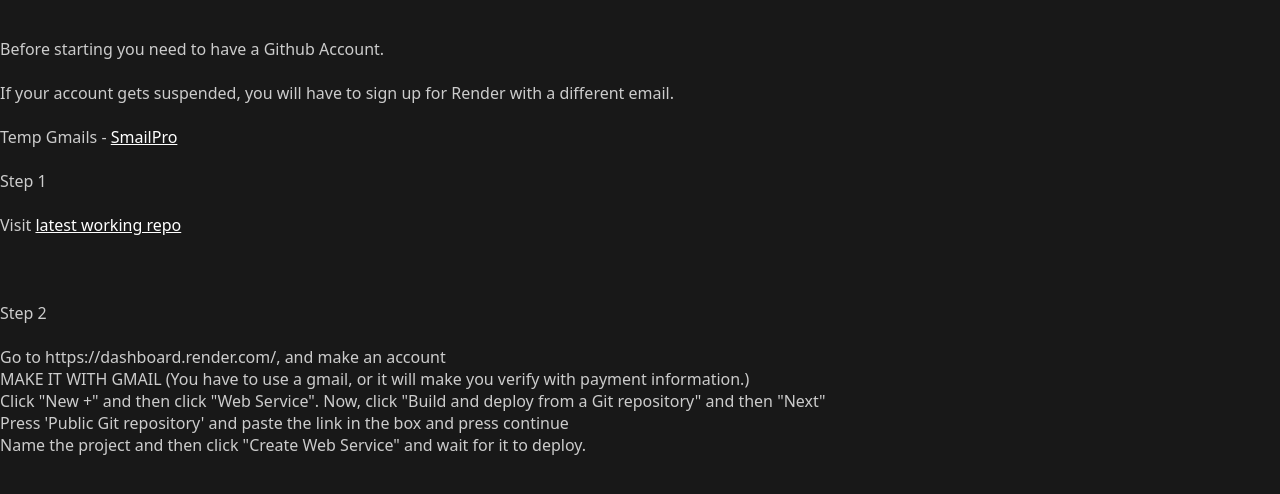
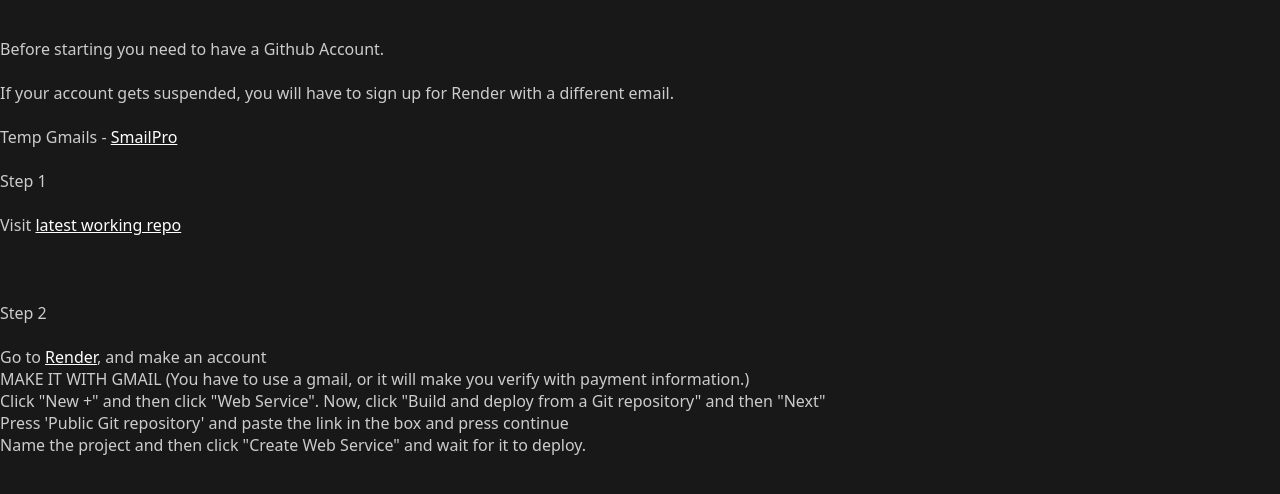
Before and after one commit to WaveDemure/blog, a plain HTML site: page homewebassets/in.html in a window 1280 px wide. Shown: the part 164-658 px from the top of the page. Drawn offline with Linux system fonts and the light colour scheme.

Commit message:
Update in.html

```diff
--- a/homewebassets/in.html
+++ b/homewebassets/in.html
@@ -54,7 +54,7 @@
 	<br>
 	<br>
 	Step 2 <br><br>
-	Go to https://dashboard.render.com/, and make an account<br>
+	Go to <a href="https://dashboard.render.com/">Render</a>, and make an account<br>
 	MAKE IT WITH GMAIL (You have to use a gmail, or it will make you verify with payment information.)<br>
 	Click "New +" and then click "Web Service". Now, click "Build and deploy from a Git repository" and then "Next"<br>
 	Press 'Public Git repository' and paste the link in the box and press continue<br>
```
